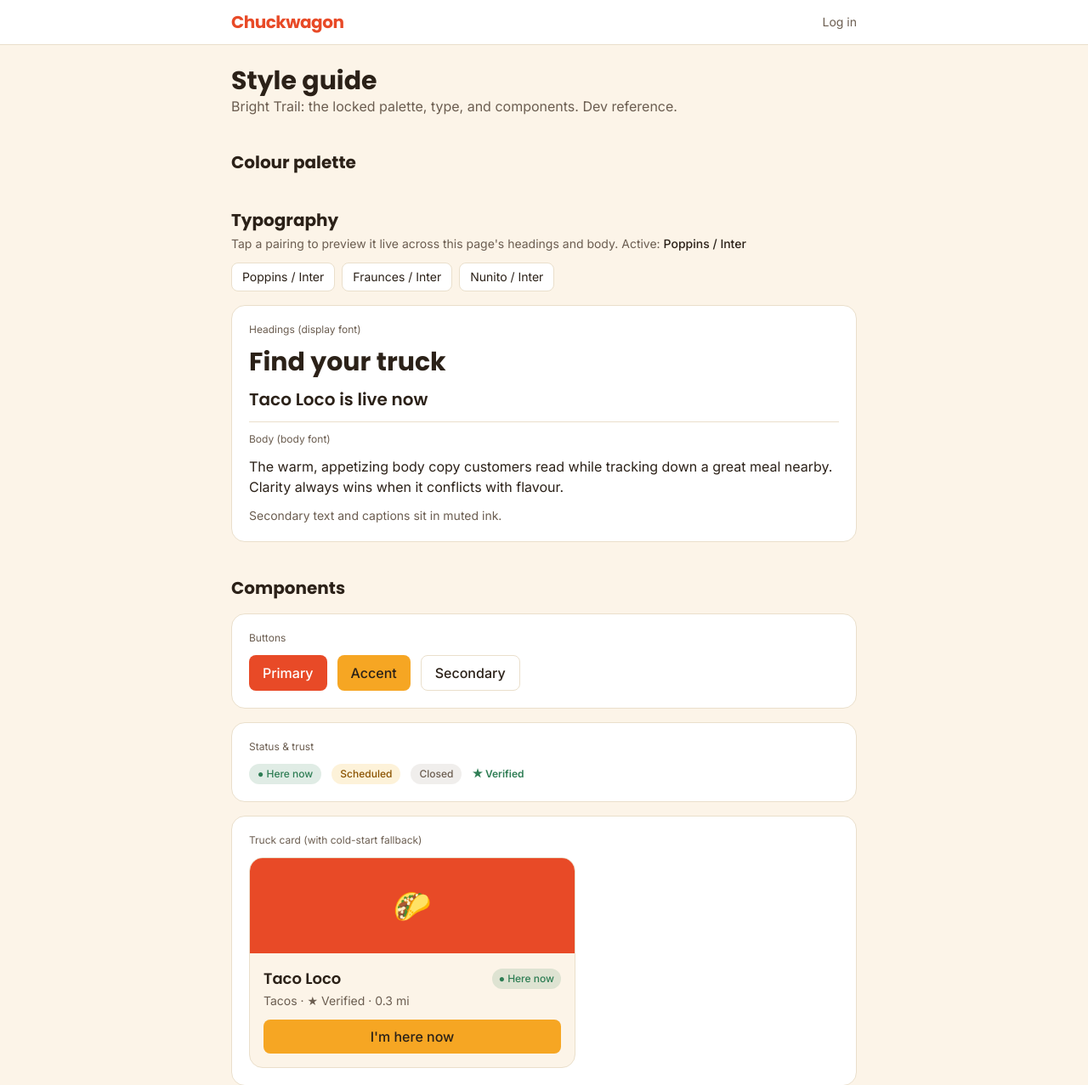
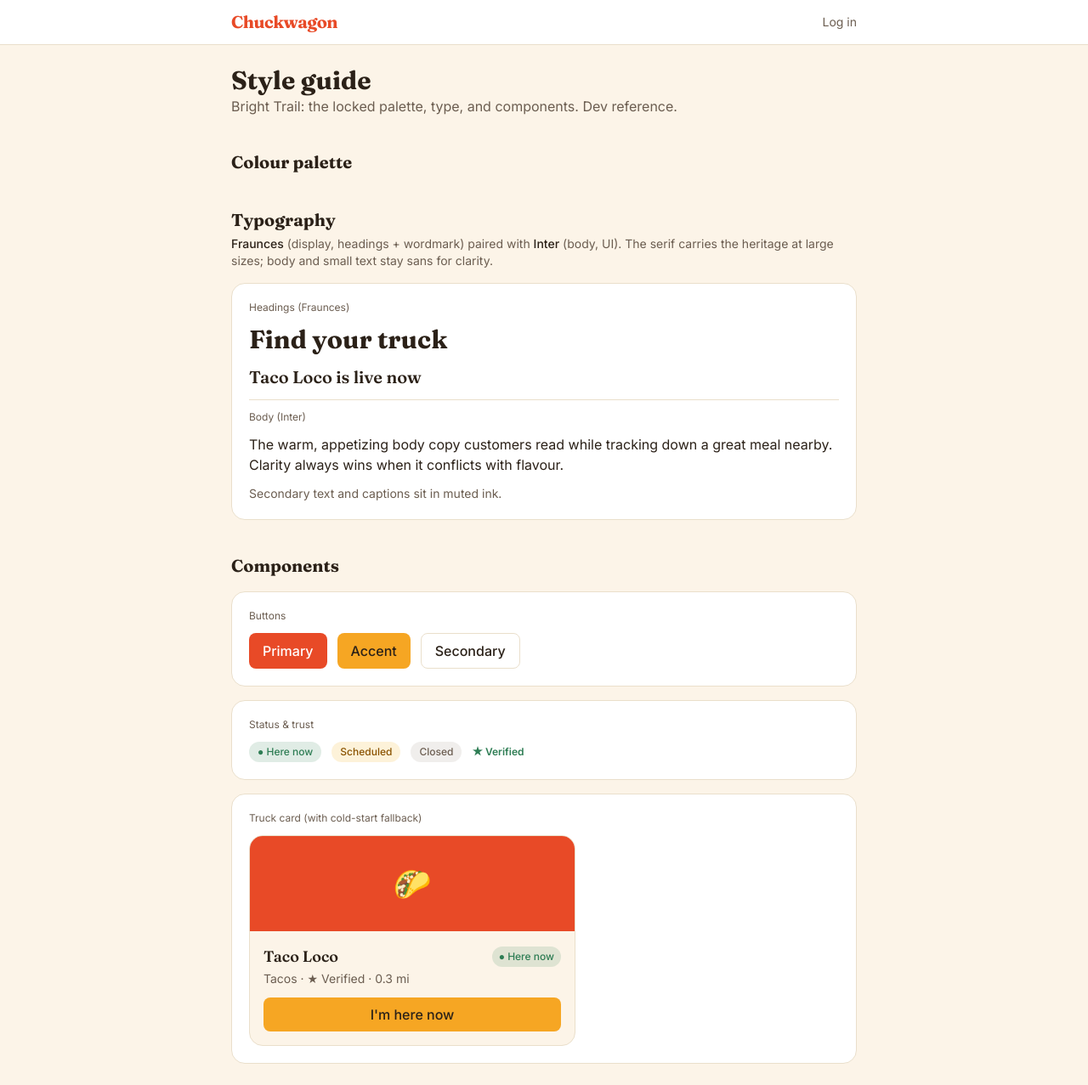
Before and after one commit to HuntedCode/truckstop-food-truck-tracker, a Django app: template backend/templates/web/style_guide.html in a window 1280 px wide. Shown: the top 1277 px of the page at 85% size. Run offline with Django 3.2, Linux system fonts and the light colour scheme; the template is opened without the code that fills it, so the values that code supplies are empty; some libraries are stand-ins or nearby versions.

Commit message:
feat(web): lock Fraunces as the display typeface
Adopt Fraunces (old-style serif) as the display/brand UI font, paired
with Inter for body. Chosen over Poppins (no heritage) and the slab
serifs for the most artisan warmth while staying legible. Serif is used
at display sizes only; body and small UI stay Inter, so it renders
crisply on modern high-DPI screens.

- base.html: load Fraunces (optical sizing) + Inter only; set
  --font-display to Fraunces.
- design-system.md: Fraunces in the type table, lock note, and a
  serif-on-screen guardrail (display sizes only, never body).
- logo-brief.md: Fraunces as the in-app heritage heading voice.
- style guide: replace the font switcher with the locked Fraunces/Inter
  specimen now that the decision is made.

Co-Authored-By: Claude Opus 4.8 (1M context) <noreply@anthropic.com>

```diff
--- a/backend/templates/base.html
+++ b/backend/templates/base.html
@@ -6,7 +6,7 @@
   <title>{% block title %}Chuckwagon{% endblock %}</title>
   <link rel="preconnect" href="https://fonts.googleapis.com">
   <link rel="preconnect" href="https://fonts.gstatic.com" crossorigin>
-  <link href="https://fonts.googleapis.com/css2?family=Inter:wght@400;500;600&family=Poppins:wght@600;700&family=Fraunces:wght@500;600;700&family=Nunito:wght@600;700;800&display=swap" rel="stylesheet">
+  <link href="https://fonts.googleapis.com/css2?family=Inter:wght@400;500;600&family=Fraunces:opsz,wght@9..144,500;9..144,600;9..144,700&display=swap" rel="stylesheet">
   <script src="https://cdn.tailwindcss.com"></script>
   <script>
     // Dev: Tailwind Play CDN with the Warm Street-Food tokens. Production
@@ -34,7 +34,7 @@
   <style>
     :root {
       --color-primary: #E84A27; --color-primary-dark: #C73C1E;
-      --font-sans: Inter; --font-display: Poppins;
+      --font-sans: Inter; --font-display: Fraunces;
     }
     input[type=text], input[type=email], input[type=password], input[type=date], input[type=time], input[type=number], select, textarea {
       width: 100%; border: 1px solid #EADFCB; border-radius: 0.5rem;
--- a/backend/templates/web/style_guide.html
+++ b/backend/templates/web/style_guide.html
@@ -28,32 +28,19 @@
     {% endfor %}
   </section>
 
-  <!-- Typography (interactive) -->
+  <!-- Typography -->
   <section>
     <h2 class="font-display text-xl font-bold mb-1">Typography</h2>
-    <p class="text-ink-muted text-sm mb-3">Tap a pairing to preview it live across this page's headings and body. Active: <span id="font-label" class="font-medium text-ink">Poppins / Inter</span></p>
-    <div class="flex flex-wrap gap-2 mb-4">
-      <button type="button" onclick="setFonts('Poppins', 'Inter')" class="text-sm bg-white border border-border rounded-lg px-3 py-1.5">Poppins / Inter</button>
-      <button type="button" onclick="setFonts('Fraunces', 'Inter')" class="text-sm bg-white border border-border rounded-lg px-3 py-1.5">Fraunces / Inter</button>
-      <button type="button" onclick="setFonts('Nunito', 'Inter')" class="text-sm bg-white border border-border rounded-lg px-3 py-1.5">Nunito / Inter</button>
-    </div>
+    <p class="text-ink-muted text-sm mb-4"><span class="font-medium text-ink">Fraunces</span> (display, headings + wordmark) paired with <span class="font-medium text-ink">Inter</span> (body, UI). The serif carries the heritage at large sizes; body and small text stay sans for clarity.</p>
     <div class="bg-surface border border-border rounded-2xl p-5 space-y-3">
-      <p class="text-xs text-ink-muted">Headings (display font)</p>
+      <p class="text-xs text-ink-muted">Headings (Fraunces)</p>
       <p class="font-display text-3xl font-bold">Find your truck</p>
       <p class="font-display text-xl font-semibold">Taco Loco is live now</p>
       <hr class="border-border">
-      <p class="text-xs text-ink-muted">Body (body font)</p>
+      <p class="text-xs text-ink-muted">Body (Inter)</p>
       <p class="text-ink">The warm, appetizing body copy customers read while tracking down a great meal nearby. Clarity always wins when it conflicts with flavour.</p>
       <p class="text-sm text-ink-muted">Secondary text and captions sit in muted ink.</p>
     </div>
-    <script>
-      function setFonts(display, sans) {
-        const root = document.documentElement.style;
-        root.setProperty('--font-display', display);
-        root.setProperty('--font-sans', sans);
-        document.getElementById('font-label').textContent = display + ' / ' + sans;
-      }
-    </script>
   </section>
 
   <!-- Components -->
```
Also changed, not shown: docs/design/design-system.md (+4 -2 lines), docs/design/logo-brief.md (+1 -1 lines).
